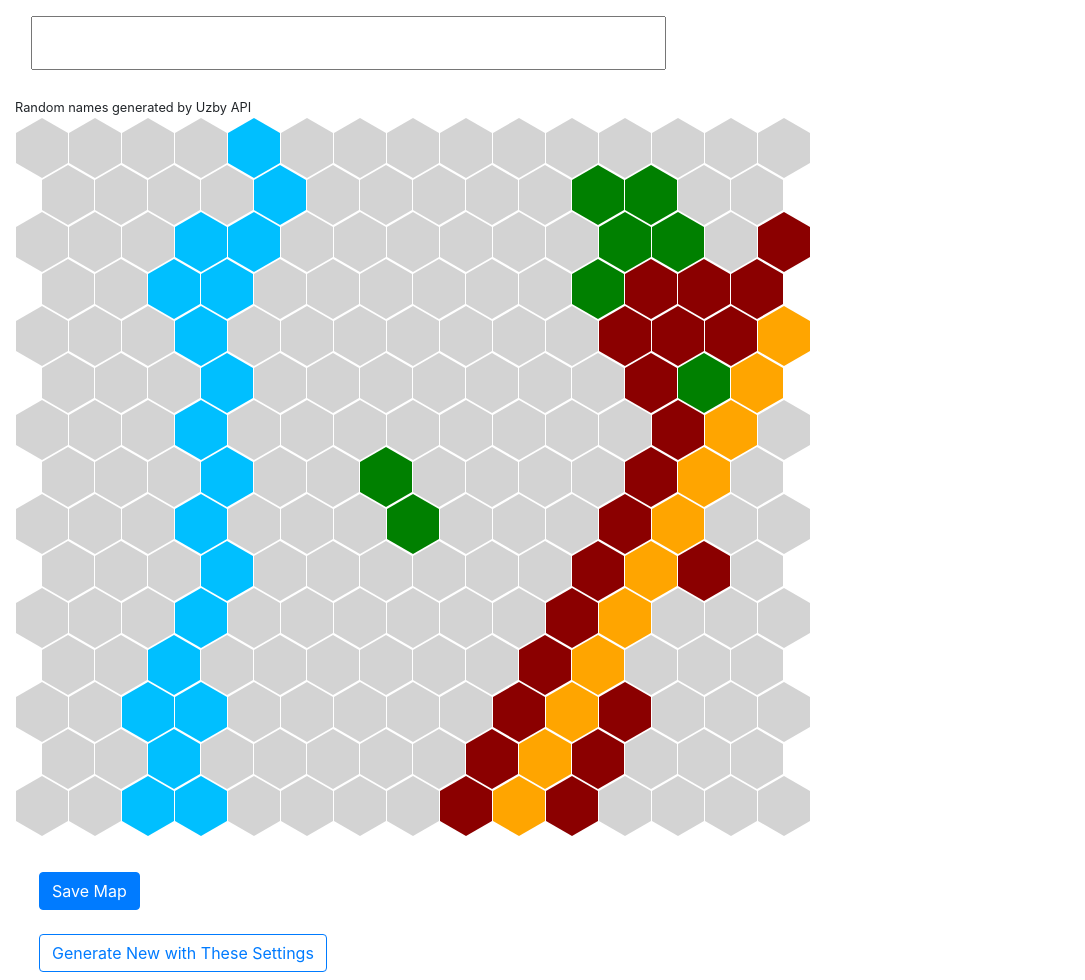
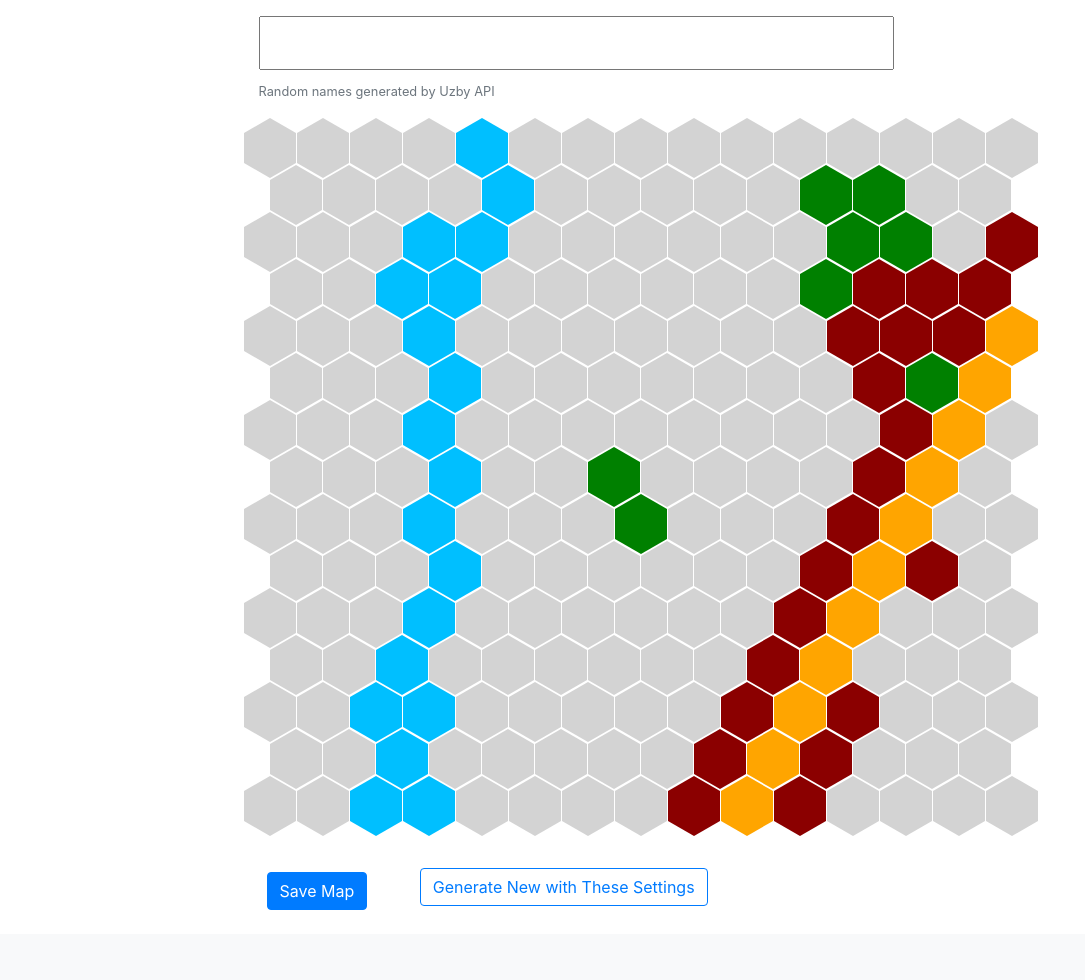
Before and after one commit to Evansdava/HexMapGen, a Flask app: page /map in a window 1280 px wide. Shown: the part 56-1036 px from the top of the page, without its empty margins (0-1085 px from the left). After the commit the page ends 966 px from the top, so only its background shows below. Run offline with Flask 2, Linux system fonts and the light colour scheme; data that the repository does not hold is empty; some libraries are stand-ins or nearby versions.

Commit message:
Updated formatting

```diff
--- a/templates/home.html
+++ b/templates/home.html
@@ -9,13 +9,13 @@
             </div>
         </div>
         <!-- Instructions -->
-        <div class="row mt-3">
+        <div class="d-flex row justify-content-center mt-3">
             <div class="col-md-auto">
                 <p>Please insert values below, or leave them as default, and a map will be generated using them.</p>
             </div>
         </div>
         <!-- Description -->
-        <div class="row">
+        <div class="d-flex row justify-content-center">
             <div class="col-md-auto">
                 <p>Forests are green, rivers are blue, roads are orange, and buildings are red.</p>
                 <ul>
@@ -35,7 +35,7 @@
             </div>
         </div>
         <!-- Form with each of the settings, pre-filled to defaults -->
-        <div class="row mt-5 pb-5">
+        <div class="d-flex justify-content-center row mt-5 pb-5">
             <form action="/map">
                 <div class="form-group">
                     <label for="length">Length (Number of rows)</label>
--- a/templates/map.html
+++ b/templates/map.html
@@ -1,15 +1,15 @@
 {% extends 'base.html' %}
 
 {% block content %}
-<div class="container-fluid">
+<div class="d-flex container-fluid justify-content-center">
     <!-- Submitting the form saves the map -->
     <form action="/map/save/{{map.name}}" method="POST">
         {% include 'partials/map_display.html' %}
         <br>
         <br>
         <button class="btn btn-primary m-4" type="submit">Save Map</button>
+        <!-- Reloading the page conserves the query string with settings -->
+        <button class="btn btn-outline-primary ml-4 mb-2"onClick="window.location.reload();">Generate New with These Settings</button>
     </form>
-    <!-- Reloading the page conserves the query string with settings -->
-    <button class="btn btn-outline-primary ml-4 mb-2"onClick="window.location.reload();">Generate New with These Settings</button>
 </div>
 {% endblock %}
--- a/templates/partials/map_display.html
+++ b/templates/partials/map_display.html
@@ -1,6 +1,6 @@
 <!-- Editable name, meant to be used with a form -->
-<h1 class="p-3"><input type="text" name="name" id="name" value="{{map.name}}"></h1>
-<small>Random names generated by Uzby API</small>
+<h1 class="pt-3 pl-3"><input type="text" name="name" id="name" value="{{map.name}}"></h1>
+<div class="pb-3 pl-3 text-muted"><small>Random names generated by Uzby API</small></div>
 {% for hex in map.hexes %}
     <!-- Start a row when the hex has no ML neighbor -->
     {% if hex.ML == None %}
--- a/templates/show_map.html
+++ b/templates/show_map.html
@@ -1,7 +1,7 @@
 {% extends 'base.html' %}
 
 {% block content %}
-<div class="container-fluid">
+<div class="d-flex container-fluid justify-content-center">
     <!-- Submitting the form changes the name, the delete button is a redirect -->
     <form action="/map/edit/{{map.name}}" method="POST">
         <button class="btn btn-outline-primary ml-3 mt-2" type="submit">Rename</button>
```
